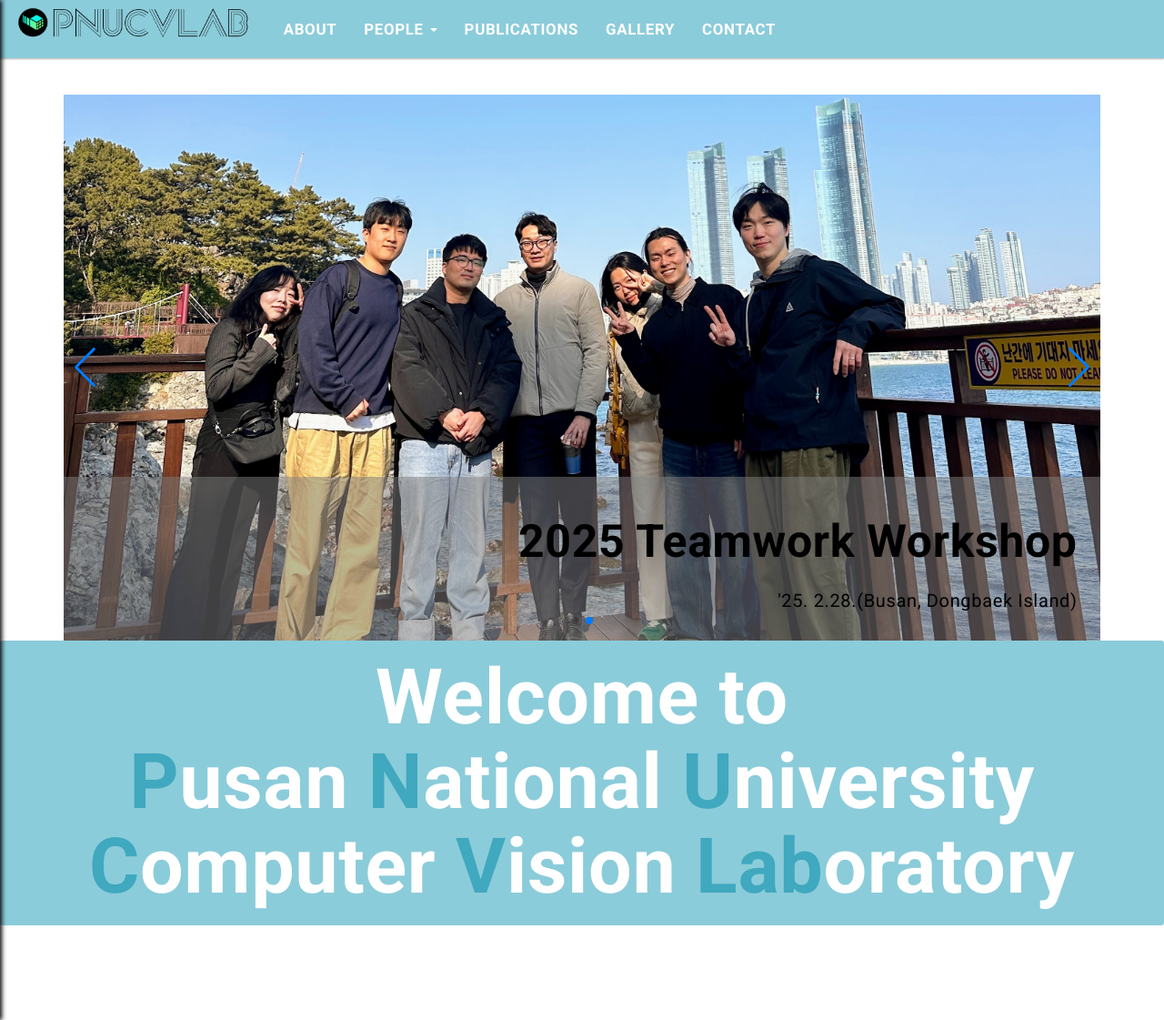
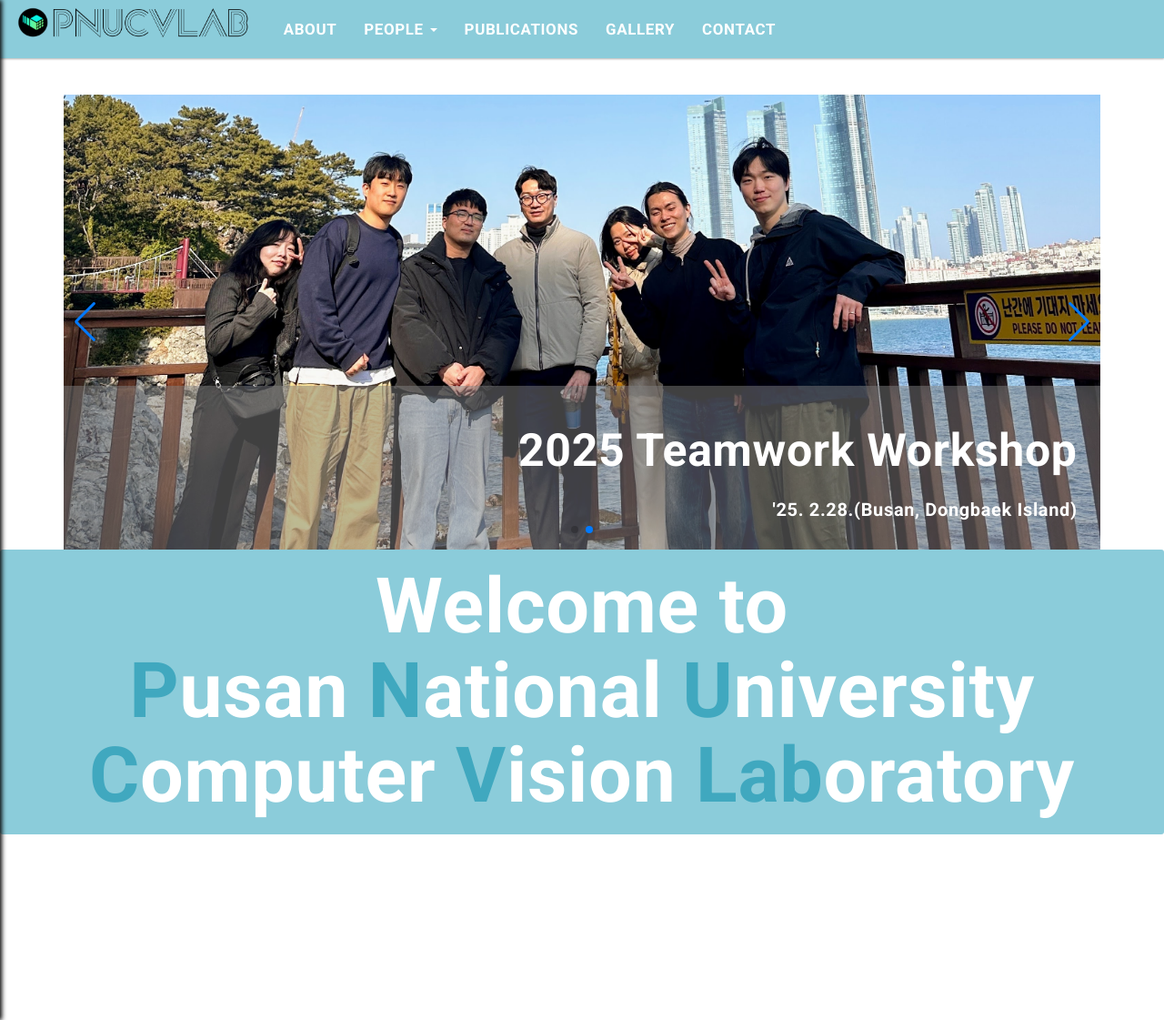
Before and after one commit to pnucvlab/pnucvlab.github.io, a Jekyll site: the page built from index.html, in a window 1280 px wide and 1121 px high. Shown: the whole window at 91% size. Built offline with Jekyll 4.4.1, drawn with Linux system fonts in a browser that asks for light colours; the list of posts is cut into pages by our own code.

Commit message:
edit notice

```diff
--- a/assets/css/main.css
+++ b/assets/css/main.css
@@ -19,7 +19,7 @@ body {
   .notice-swiper .swiper-slide .notice-image-wrapper {
 	position: relative;
 	width: 100%;
-	height: 600px;
+	height: 500px;
 	overflow: hidden;
   }
 
@@ -27,14 +27,15 @@ body {
 	font-size: 50px;
 	font-weight: 700;
 	text-align: right;
-	color: #000;
+	color: #ffffff;
   }
 
   .notice-swiper .notice-slide .notice-text {
 	font-size: 20px;
 	margin: 0;
+	font-weight: 700;
 	text-align: right;
-	color: #000;
+	color: #ffffff;
   }
 
   .notice-swiper .swiper-slide .notice-image-wrapper .notice-image {
```
